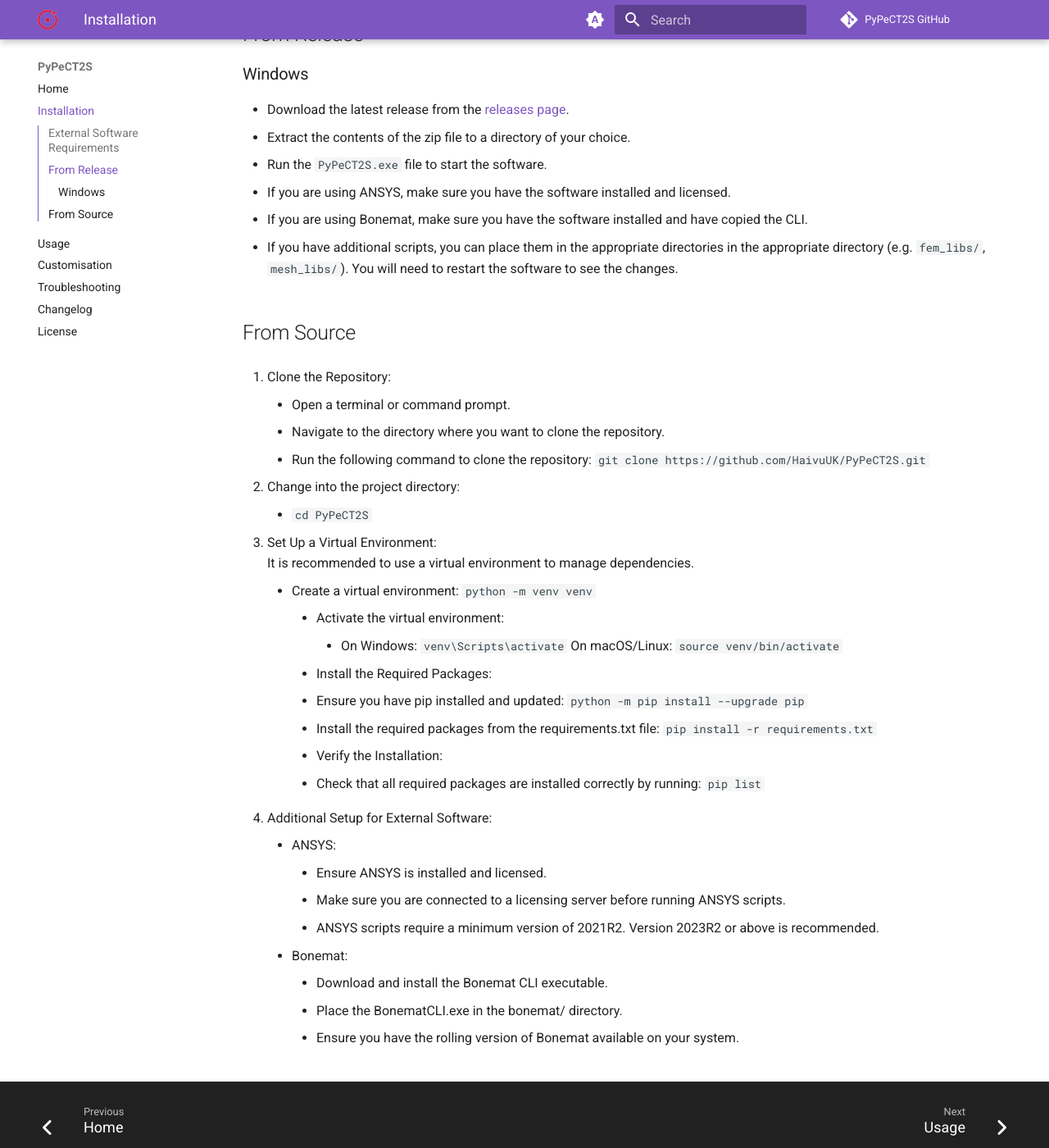
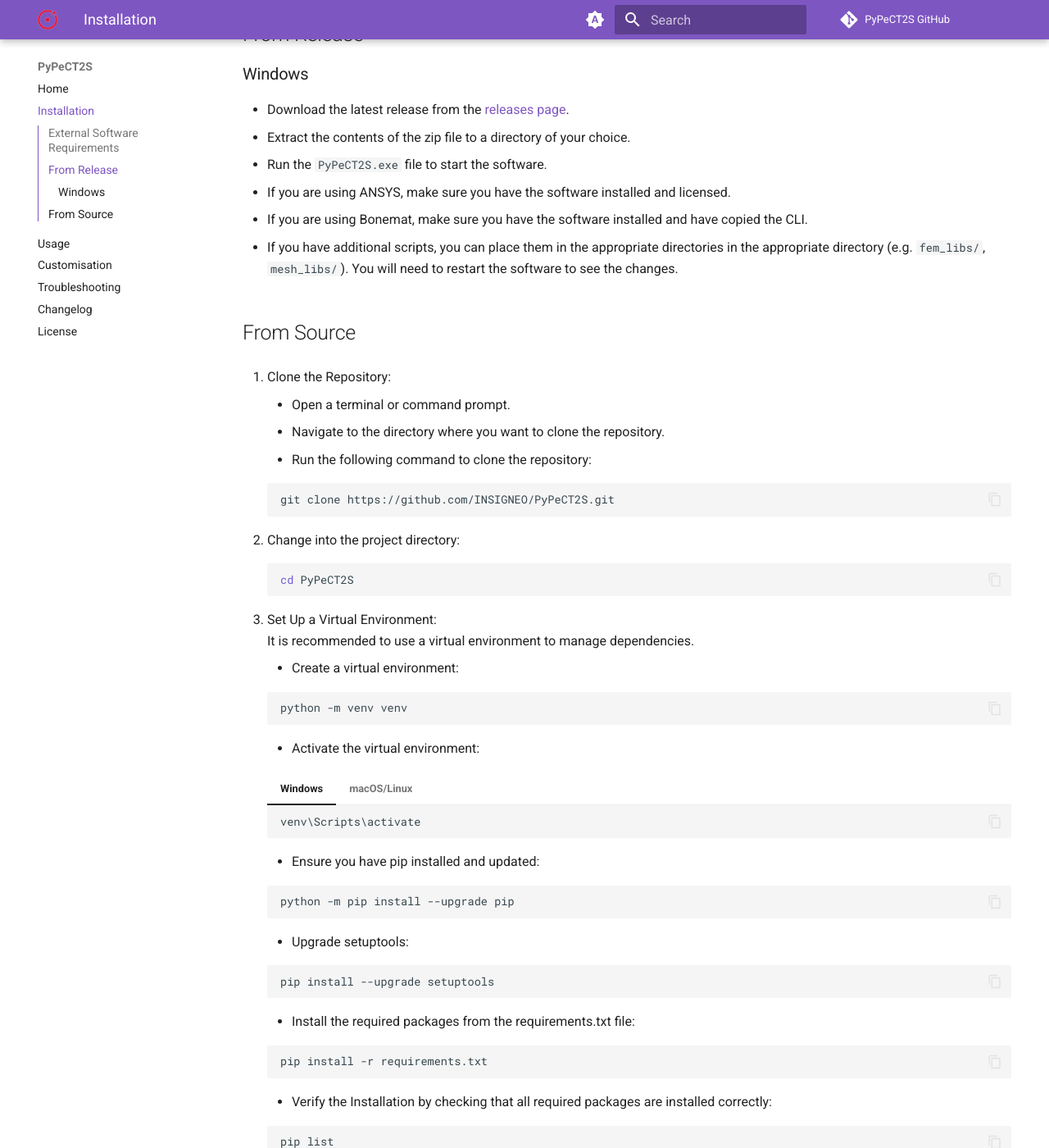
Before and after one commit to INSIGNEO/PyPeCT2S, an MkDocs documentation site: the page built from docs/installation.md, in a window 1280 px wide and 1400 px high, scrolled down 573 px. Shown: the whole window at 82% size. Built offline with MkDocs 1.6.1 and Material for MkDocs 9.7.7, drawn with Linux system fonts in a browser that asks for light colours; comment, search, counter and statistics services are not loaded; some of the changed text lies outside the part shown.

````diff
--- a/docs/installation.md
+++ b/docs/installation.md
@@ -39,30 +39,81 @@
 1. Clone the Repository:
     - Open a terminal or command prompt.
     - Navigate to the directory where you want to clone the repository.
-    - Run the following command to clone the repository: `git clone https://github.com/HaivuUK/PyPeCT2S.git`
+    - Run the following command to clone the repository:
+
+    ```shell
+    git clone https://github.com/INSIGNEO/PyPeCT2S.git
+    ```
 
 2. Change into the project directory:
-    - `cd PyPeCT2S`
+
+    ```shell
+    cd PyPeCT2S
+    ```
 
 3. Set Up a Virtual Environment:
    It is recommended to use a virtual environment to manage dependencies.
        - Create a virtual environment:
-       `python -m venv venv`
-         - Activate the virtual environment:
-              - On Windows: `venv\Scripts\activate`
-           On macOS/Linux: `source venv/bin/activate`
-         - Install the Required Packages:
-           - Ensure you have pip installed and updated: `python -m pip install --upgrade pip`
-           - Install the required packages from the requirements.txt file: `pip install -r requirements.txt`
-         - Verify the Installation:
-           - Check that all required packages are installed correctly by running: `pip list`
 
-4. Additional Setup for External Software:
+    ```shell
+    python -m venv venv
+    ```
+
+      - Activate the virtual environment:
+
+    === "Windows"
+
+        ```wsh
+        venv\Scripts\activate
+        ```
+
+    === "macOS/Linux"
+
+        ```shell
+        source venv/bin/activate
+        ```
+
+      - Ensure you have pip installed and updated:
+
+      ```shell
+      python -m pip install --upgrade pip
+      ```
+
+      - Upgrade setuptools:
+
+      ```shell
+      pip install --upgrade setuptools
+      ```
+
+      - Install the required packages from the requirements.txt file:
+
+      ```shell
+      pip install -r requirements.txt
+      ```
+
+      - Verify the Installation by checking that all required packages are installed correctly:
+
+      ```shell
+      pip list
+      ```
+
+4. Install the latest Microsoft Visual C++ Redistributable if you are using Windows:
+    - Download and install the latest version of the Microsoft Visual C++ Redistributable from the [Microsoft website](https://support.microsoft.com/en-us/help/2977003/the-latest-supported-visual-c-downloads).
+
+5. Additional Setup for External Software:
        - ANSYS:
          - Ensure ANSYS is installed and licensed.
          - Make sure you are connected to a licensing server before running ANSYS scripts.
          - ANSYS scripts require a minimum version of 2021R2. Version 2023R2 or above is recommended.
        - Bonemat:
          - Download and install the Bonemat CLI executable.
-         - Place the BonematCLI.exe in the bonemat/ directory.
+         - Create a directory named `bonemat/` in the project directory.
+         - Place the BonematCLI.exe in the `bonemat/` directory.
          - Ensure you have the rolling version of Bonemat available on your system.
+
+6. Run the Software:
+    - Run the software by executing the following command in the terminal:
+
+    ```shell
+    python PyPeCT2S.py
+    ```
--- /dev/null
+++ b/docs/stylesheets/img-ani.css
@@ -0,0 +1,23 @@
+img {
+    animation: fade linear both;
+    animation-timeline: view(block);
+    animation-range: entry 0% cover 15%;
+}
+
+p {
+    animation: fade linear both;
+    animation-timeline: view(block);
+    animation-range: entry 50% cover 25%;
+}
+
+@keyframes fade {
+    0% {
+        opacity: 0;
+    }
+    50% {
+        opacity: 0.5;
+    }
+    100% {
+        opacity: 1;
+    }
+}
--- a/mkdocs.yml
+++ b/mkdocs.yml
@@ -30,14 +30,26 @@ extra:
 markdown_extensions:
   - pymdownx.highlight:
       anchor_linenums: true
+      line_spans: __span
+      pygments_lang_class: true
+  - pymdownx.inlinehilite
+  - pymdownx.snippets
   - pymdownx.superfences
   - pymdownx.arithmatex:
       generic: true
+  - pymdownx.tabbed:
+      alternate_style: true
   - attr_list
   - md_in_html
+  - attr_list
+  - pymdownx.emoji:
+      emoji_index: !!python/name:material.extensions.emoji.twemoji
+      emoji_generator: !!python/name:material.extensions.emoji.to_svg
 extra_javascript:
   - javascripts/mathjax.js
   - https://unpkg.com/mathjax@3/es5/tex-mml-chtml.js
+extra_css:
+  - stylesheets/img-ani.css
 theme:
     name: material
     palette:
@@ -86,3 +98,5 @@ theme:
         - search.suggest
         - header.autohide
         - navigation.footer
+        - content.tabs.link
+        - content.code.copy
````
Also changed, not shown: README.md (+3 -0 lines), docs/index.md (+35 -1 lines), docs/images/big_logo.svg (added), 1 other file.
